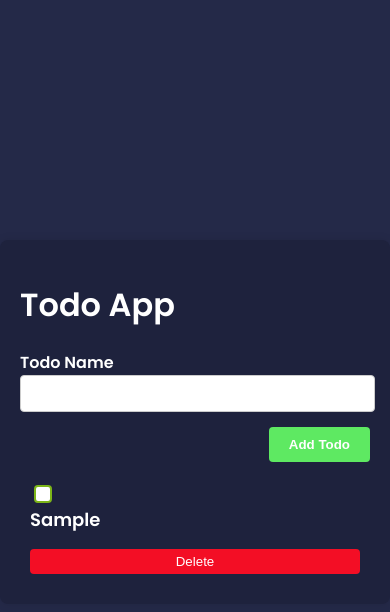
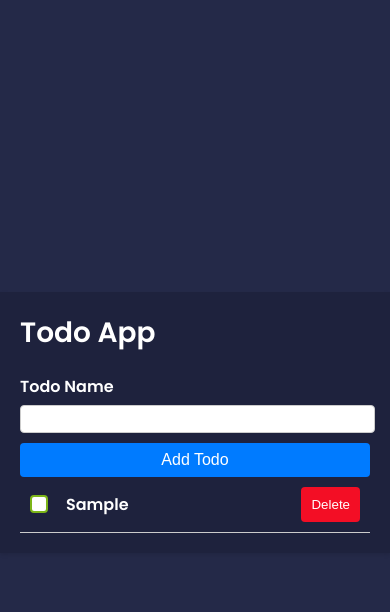
Before and after one commit to Oluwaseg/todo-app, a plain HTML site: page index.html in a window 390 px wide. Both pictures are taken after typing "Sample" into the empty fields and a click on the button "Add Todo". Drawn offline with nearby package versions, Linux system fonts and the light colour scheme.

Commit message:
added new layout

```diff
--- a/style.css
+++ b/style.css
@@ -1,79 +1,217 @@
-@import url("https://fonts.googleapis.com/css2?family=Poppins:wght@600&display=swap");
+/* Reset default margin and padding */
+/* body,
+h1,
+h2,
+h3,
+p,
+ul,
+li {
+  margin: 0;
+  padding: 0;
+}
 
 body {
-  font-family: "Poppins", sans-serif;
-  background-color: #242948;
-  margin: 0;
-  display: flex;
-  justify-content: center;
-  align-items: center;
-  height: 100vh;
-  color: #fff;
+  font-family: Arial, sans-serif;
+  background-color: #f6f6f6;
 }
 
 .container {
-  max-width: 400px;
-  width: 100%;
-  background-color: #1e223d;
-  box-shadow: 0 0 10px rgba(0, 0, 0, 0.1);
+  max-width: 600px;
+  margin: 0 auto;
   padding: 20px;
+  background-color: #fff;
+  box-shadow: 0 2px 4px rgba(0, 0, 0, 0.1);
   border-radius: 8px;
 }
 
-.form-group {
-  margin-bottom: 15px;
+h1 {
+  font-size: 28px;
+  margin-bottom: 20px;
 }
 
-.form-group label {
-  font-weight: bold;
+.form-group {
+  margin-bottom: 20px;
+}
+
+.input-label {
+  display: block;
+  font-size: 16px;
+  margin-bottom: 6px;
+  color: #333;
 }
 
 .input-field {
-  width: 95%;
+  width: 100%;
   padding: 10px;
   border: 1px solid #ccc;
   border-radius: 4px;
-  outline: none;
-}
-
-.button-container {
-  display: flex;
-  justify-content: flex-end;
-  gap: 10px;
+  font-size: 16px;
 }
 
 .add-btn {
-  background-color: #5ee962;
-  color: white;
+  display: block;
+  width: 100%;
+  padding: 10px;
+  background-color: #007bff;
+  color: #fff;
   border: none;
-  padding: 10px 20px;
   border-radius: 4px;
+  font-size: 16px;
   cursor: pointer;
-  transition: background-color 0.3s;
-  font-weight: bold;
 }
 
 .add-btn:hover {
-  background-color: #06a77d;
+  background-color: #0056b3;
+}
+
+.todo-list {
+  margin-top: 20px;
 }
 
 .todo-item {
   display: flex;
   justify-content: space-between;
   align-items: center;
+  padding: 12px;
   border-bottom: 1px solid #ccc;
-  padding: 10px 0;
 }
 
-.todo-item:last-child {
-  border-bottom: none;
+.todo-details {
+  flex-grow: 1;
+  display: flex;
+  align-items: center;
+}
+
+.todo-name {
+  flex-grow: 1;
+  font-size: 18px;
+  margin-left: 10px;
+}
+
+.completed {
+  text-decoration: line-through;
+  color: #888;
+}
+
+.delete-btn {
+  background-color: transparent;
+  border: none;
+  color: #dc3545;
+  font-size: 16px;
+  cursor: pointer;
+}
+
+.delete-btn:hover {
+  color: #c82333;
+}
+
+input[type="checkbox"] {
+  margin-right: 10px;
+} */
+/* Reset default margin and padding */
+
+@import url("https://fonts.googleapis.com/css2?family=Poppins:wght@600&display=swap");
+
+* {
+  margin: 0;
+  padding: 0;
+}
+
+body {
+  font-family: "Poppins", sans-serif;
+  background-color: #242948;
+  display: flex;
+  justify-content: center;
+  align-items: center;
+  height: 100vh;
+  color: #fff;
+  font-weight: 600;
+}
+
+.container {
+  width: 100%;
+  max-width: 600px;
+  padding: 20px;
+  background-color: #1e223d;
+  box-shadow: 0 2px 4px rgba(0, 0, 0, 0.1);
+  border-radius: 8px;
+}
+
+h1 {
+  font-size: 28px;
+  margin-bottom: 20px;
+}
+
+.form-group {
+  margin-bottom: 20px;
+}
+
+.input-label {
+  display: block;
+  font-size: 16px;
+  margin-bottom: 6px;
+  color: #fff;
+}
+
+.input-field {
+  width: 98%;
+  padding: 5px;
+  border: 1px solid #ccc;
+  border-radius: 4px;
+  font-size: 16px;
+}
+
+.add-btn {
+  display: block;
+  width: 100%;
+  padding: 10px;
+  background-color: #007bff;
+  color: #fff;
+  border: none;
+  border-radius: 4px;
+  font-size: 16px;
+  cursor: pointer;
+  transition: background-color 0.4s;
+}
+
+.add-btn:hover {
+  background-color: #0056b3;
+}
+
+.todo-list {
+  margin-top: 20px;
+}
+
+.todo-item {
+  display: flex;
+  justify-content: space-between;
+  align-items: center;
+  padding: 12px;
+  border-bottom: 1px solid #ccc;
+}
+
+.todo-details {
+  flex-grow: 1;
+  display: flex;
+  align-items: center;
+}
+
+.todo-name {
+  flex-grow: 1;
+  font-size: 18px;
+  margin-left: 10px;
+}
+
+.completed {
+  text-decoration: line-through;
+  color: #888;
 }
 
 .delete-btn {
   background-color: #f30e25;
   color: white;
   border: none;
-  padding: 5px 10px;
+  padding: 10px 10px;
   border-radius: 4px;
   cursor: pointer;
   transition: background-color 0.3s;
@@ -84,84 +222,41 @@ body {
   background-color: #6b0b15;
 }
 
-.placeholder-image {
-  width: 150px;
-  height: 150px;
-  object-fit: cover;
-  border-radius: 50%;
+input[type="checkbox"] {
+  margin-right: 10px;
 }
 
-/* Styling for todo items */
-.todo-details {
-  flex: 0.5;
-  display: flex;
-  flex-direction: column;
-}
-
-.todo-name {
-  font-weight: bold;
-  font-size: 18px;
-  margin-bottom: 5px;
-}
-
-.todo-due,
-.todo-time {
-  font-size: 14px;
-  color: #777;
-  margin-bottom: 2px;
-}
-
-.placeholder-image {
-  width: 90px;
-  height: 90px;
-  display: flex;
-  align-items: center;
-  justify-content: center;
-  background-color: #007bff;
-  color: white;
-  font-size: 20px;
-  border-radius: 50%;
-}
-
+/* Responsive adjustments */
 @media screen and (max-width: 768px) {
-  .todo-item {
-    flex-direction: column;
+  .container {
+    max-width: 100%;
+    border-radius: 0;
   }
 
-  .todo-details {
-    margin-top: 10px;
-  }
-  .todo-item {
-    flex-direction: column;
-    align-items: flex-start;
-    padding: 10px;
-    gap: 10px;
+  .form-group {
+    margin-bottom: 10px;
   }
 
-  .todo-image {
-    flex: none;
-    margin-right: 0;
+  .add-btn {
+    padding: 8px;
   }
 
-  .todo-details {
-    width: 100%;
-    order: 1;
+  .todo-item {
+    padding: 10px;
   }
 
-  .todo-actions {
-    width: 100%;
-    order: 2;
-    text-align: left;
+  .input-field {
+    font-size: 14px;
+  }
+
+  .todo-name {
+    font-size: 16px;
+  }
+  .container {
+    max-width: 90%; /* Adjust the max-width as needed */
+    border-radius: 0;
   }
 }
-
-.completed {
-  text-decoration: line-through;
-  opacity: 0.9;
-  color: #fff;
-}
-
-/* Style the checkbox input */
 input[type="checkbox"] {
   appearance: none;
   -webkit-appearance: none;
```
